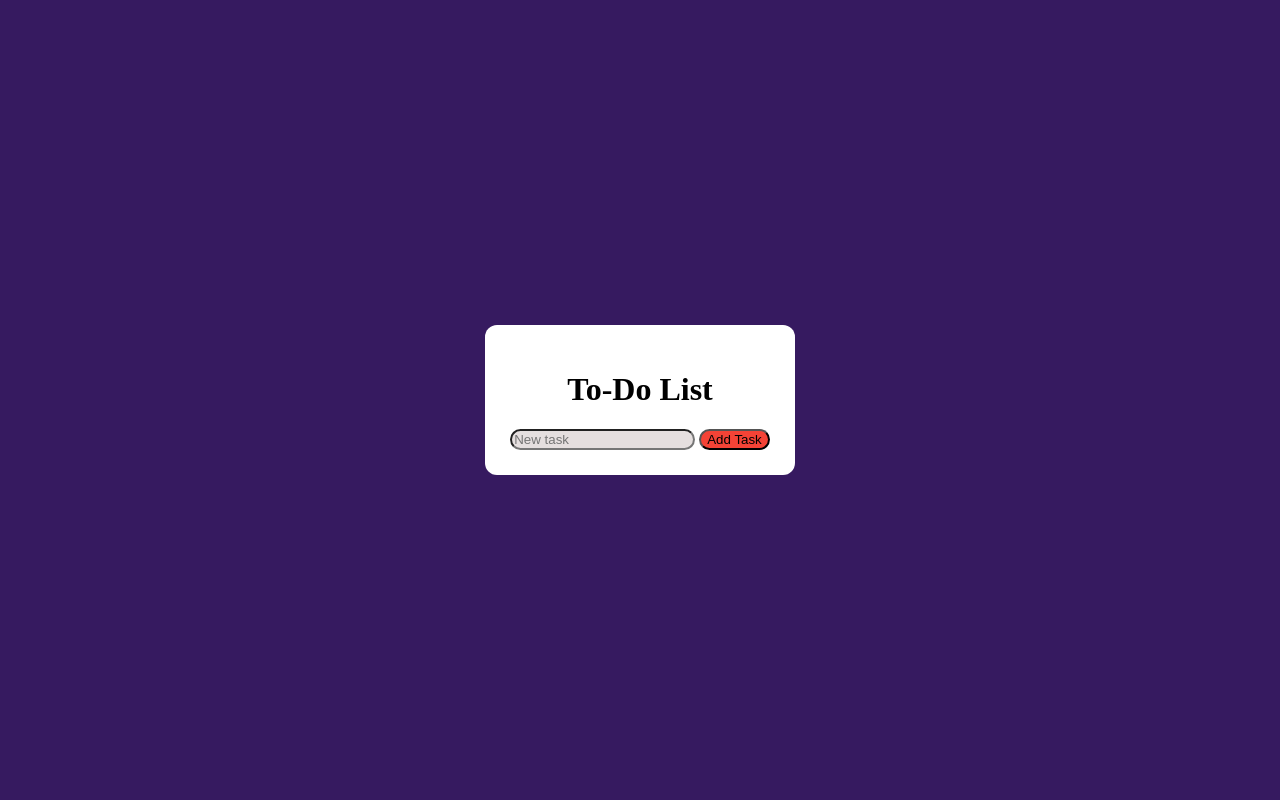
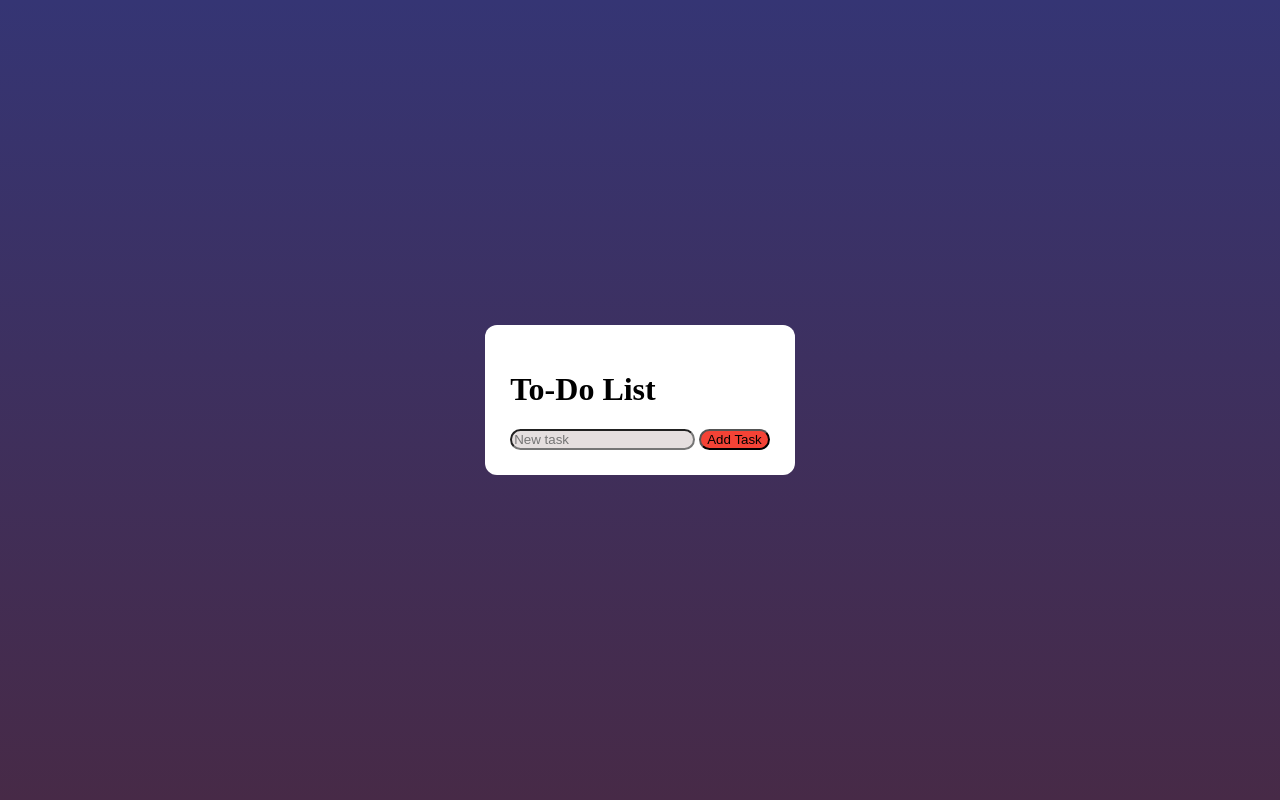
Before and after one commit to Bronyatsu/todolistproject, a Django app: page / in a window 1280 px wide. Run offline with Django 4.2, Linux system fonts and the light colour scheme; data comes from the database, SQL or seed files in the repository.

```diff
--- a/tasks/templates/tasks/index.html
+++ b/tasks/templates/tasks/index.html
@@ -6,7 +6,7 @@
     <title>To-Do List</title>
     <style>
         body {
-            background-color: rgb(54, 26, 96);
+            background-image: linear-gradient(rgb(53, 53, 116), rgb(71, 42, 71));
             display: flex;
             justify-content: center;
             align-items: center;
@@ -35,7 +35,7 @@
         }
 
         .h {
-            text-align: center;
+            text-align: left;
         }
     </style>
 </head>
```
